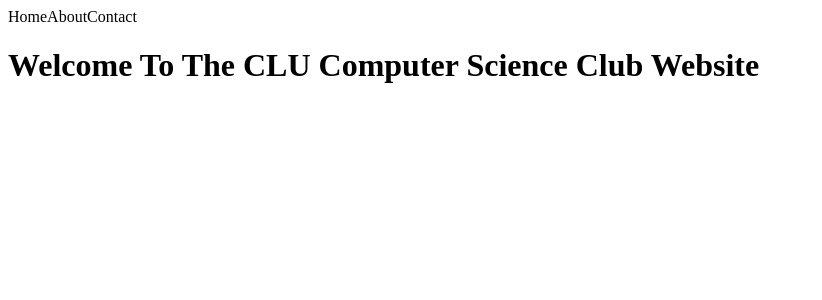
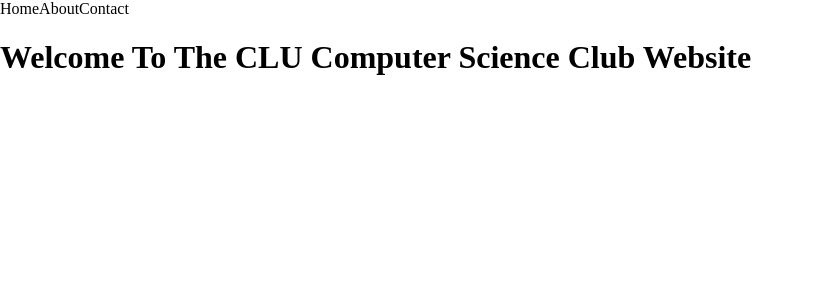
Before and after one commit to CSC-CLU/Club-Website, a React (Vite) app in the folder club-website/: page / in a window 1280 px wide. Shown: the top 300 px of the page, without its empty margins (0-822 px from the left). Built offline with nearby package versions, Linux system fonts and the light colour scheme.

Commit message:
SCSS setup

```diff
--- a/club-website/src/components/nav_bar.tsx
+++ b/club-website/src/components/nav_bar.tsx
@@ -1,9 +1,11 @@
 function Navigation_Bar() {
-    return <ul>
-        <li>Home</li>
-        <li>About</li>
-        <li>Contact</li>
-    </ul>;
+    return <nav className="nav-bar">
+        <ul>
+            <li>Home</li>
+            <li>About</li>
+            <li>Contact</li>
+        </ul>
+    </nav>;
 }
 
 export default Navigation_Bar;
--- a/club-website/src/index.css
+++ /dev/null
@@ -1,14 +0,0 @@
-/* h1 {
-  font-size: 3.2em;
-  line-height: 1.1;
-} */
-
-ul {
-  list-style-type: none;
-  margin: 0;
-  padding: 0;
-}
-
-li {
-  display: inline;
-}
--- /dev/null
+++ b/club-website/src/index.scss
@@ -0,0 +1,20 @@
+html, body, .page-wrapper {
+  margin: 0;
+}
+
+/* h1 {
+  font-size: 3.2em;
+  line-height: 1.1;
+} */
+
+.nav-bar {
+  ul {
+    list-style-type: none;
+    margin: 0;
+    padding: 0;
+  }
+
+  li {
+    display: inline;
+  }
+}
--- a/club-website/src/index.tsx
+++ b/club-website/src/index.tsx
@@ -2,9 +2,9 @@ import Navigation_Bar from './components/nav_bar';
 import Club_Header from './components/club_header';
 
 function App() {
-  return <div>
-    <Navigation_Bar></Navigation_Bar>
-    <Club_Header></Club_Header>
+  return <div className="page-wrapper">
+      <Navigation_Bar></Navigation_Bar>
+      <Club_Header></Club_Header>
     </div>
 }
 
--- a/club-website/src/main.tsx
+++ b/club-website/src/main.tsx
@@ -1,7 +1,7 @@
 import React from 'react'
 import ReactDOM from 'react-dom/client'
 import App from '.'
-import './index.css'
+import './index.scss'
 
 ReactDOM.createRoot(document.getElementById('root') as HTMLElement).render(
   <React.StrictMode>
--- /dev/null
+++ b/package.json
@@ -0,0 +1,5 @@
+{
+  "devDependencies": {
+    "sass": "^1.68.0"
+  }
+}
```
Also changed, not shown: 1 other file (tests, documents, lock files or other folders).
